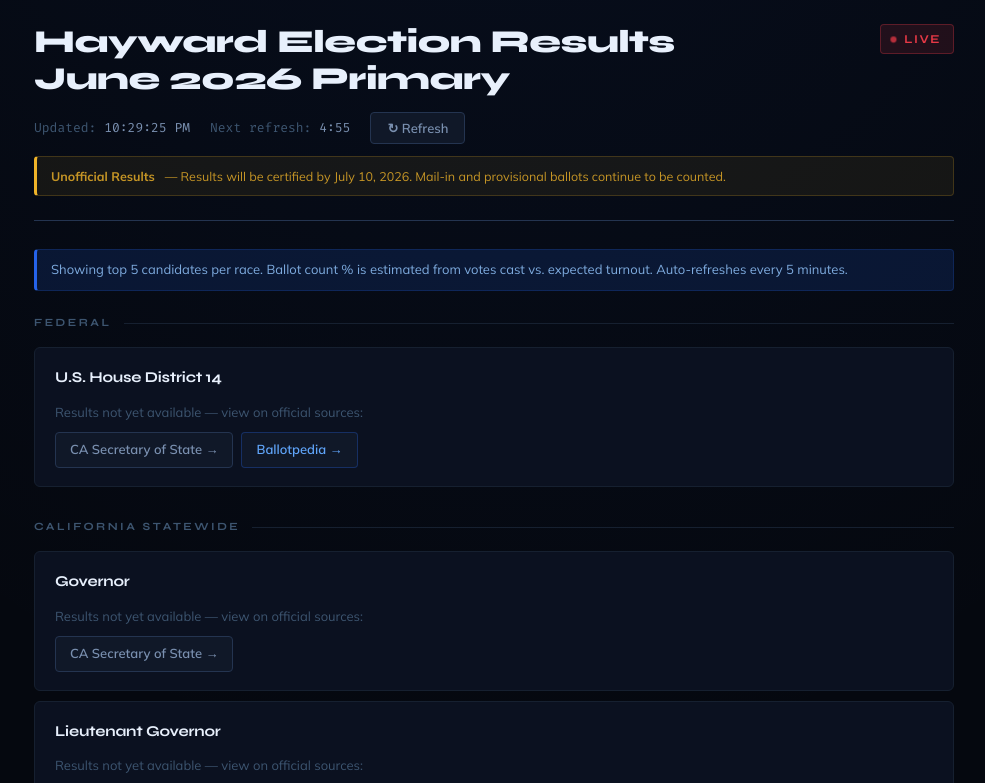
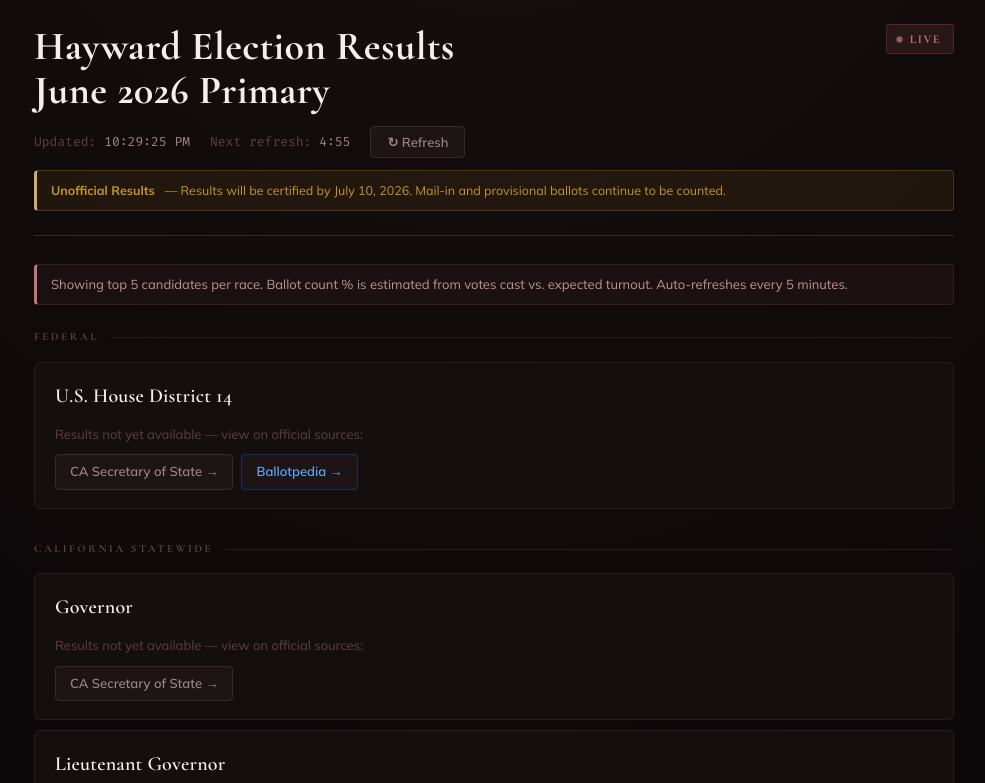
Before and after one commit to lisazacarias/election-tracker, a plain HTML site: page index.html in a window 1280 px wide. Shown: the top 783 px of the page, without its empty margins (146-1131 px from the left). Drawn offline with nearby package versions, Linux system fonts and the light colour scheme; no server answers.

Commit message:
Finish warm palette — remove remaining cold blue accents
- Info box border and text pulled into warm rose tones
- Leading candidate bar switched to dusty rose accent
- Non-leading candidate bars switched to warm burgundy
- Ballot count percentage and progress bar switched to warm gold

Generated with AI

Co-Authored-By: SLAC AI

```diff
--- a/index.html
+++ b/index.html
@@ -6,7 +6,7 @@
     <title>Hayward Election Results · June 2026</title>
     <link rel="preconnect" href="https://fonts.googleapis.com">
     <link rel="preconnect" href="https://fonts.gstatic.com" crossorigin>
-    <link href="https://fonts.googleapis.com/css2?family=Syne:wght@400;600;700;800&family=Mulish:wght@400;500;600;700&family=Fira+Code:wght@400;500;600&display=swap" rel="stylesheet">
+    <link href="https://fonts.googleapis.com/css2?family=Cormorant+Garamond:wght@500;600;700&family=Mulish:wght@400;500;600;700&family=Fira+Code:wght@400;500;600&display=swap" rel="stylesheet">
     <link rel="stylesheet" href="styles.css">
 </head>
 <body>
--- a/styles.css
+++ b/styles.css
@@ -1,23 +1,23 @@
-@import url('https://fonts.googleapis.com/css2?family=Syne:wght@400;600;700;800&family=Mulish:wght@400;500;600;700&family=Fira+Code:wght@400;500;600&display=swap');
+@import url('https://fonts.googleapis.com/css2?family=Cormorant+Garamond:wght@500;600;700&family=Mulish:wght@400;500;600;700&family=Fira+Code:wght@400;500;600&display=swap');
 
 :root {
-    --bg: #05080f;
-    --bg-card: #0b1120;
-    --bg-elevated: #101828;
-    --border: #162030;
-    --border-bright: #243450;
-    --accent: #e63946;
-    --accent-dim: rgba(230, 57, 70, 0.12);
-    --blue: #2563eb;
-    --blue-dim: rgba(37, 99, 235, 0.15);
-    --text: #c8d8f0;
-    --text-bright: #e8f0fc;
-    --text-muted: #3d5570;
-    --text-label: #7a90b0;
-    --gold: #f0b429;
-    --gold-dim: rgba(240, 180, 41, 0.12);
-    --silver: #6a7f98;
-    --green: #10b981;
+    --bg: #0d0809;
+    --bg-card: #150e0f;
+    --bg-elevated: #1c1415;
+    --border: #2a1a1b;
+    --border-bright: #3d2829;
+    --accent: #c2747a;
+    --accent-dim: rgba(194, 116, 122, 0.12);
+    --blue: #8fb4d4;
+    --blue-dim: rgba(143, 180, 212, 0.12);
+    --text: #e8dede;
+    --text-bright: #f5eeee;
+    --text-muted: #5c4042;
+    --text-label: #9e8283;
+    --gold: #d4a96a;
+    --gold-dim: rgba(212, 169, 106, 0.12);
+    --silver: #9a8a8b;
+    --green: #7dbfa0;
     --shadow: 0 4px 24px rgba(0, 0, 0, 0.6);
     --shadow-sm: 0 2px 8px rgba(0, 0, 0, 0.4);
 }
@@ -31,8 +31,8 @@ body {
     min-height: 100vh;
     line-height: 1.5;
     background-image:
-        radial-gradient(ellipse 80% 50% at 50% -20%, rgba(37, 99, 235, 0.08), transparent),
-        radial-gradient(ellipse 60% 40% at 80% 110%, rgba(230, 57, 70, 0.05), transparent);
+        radial-gradient(ellipse 80% 50% at 50% -20%, rgba(194, 116, 122, 0.07), transparent),
+        radial-gradient(ellipse 60% 40% at 80% 110%, rgba(212, 169, 106, 0.04), transparent);
 }
 
 .container {
@@ -58,12 +58,12 @@ header {
 }
 
 h1 {
-    font-family: 'Syne', sans-serif;
-    font-weight: 800;
-    font-size: clamp(22px, 4vw, 32px);
+    font-family: 'Cormorant Garamond', serif;
+    font-weight: 700;
+    font-size: clamp(26px, 5vw, 40px);
     color: var(--text-bright);
-    letter-spacing: -0.5px;
-    line-height: 1.15;
+    letter-spacing: 0.5px;
+    line-height: 1.1;
 }
 
 .live-badge {
@@ -74,7 +74,7 @@ h1 {
     border: 1px solid rgba(230, 57, 70, 0.3);
     padding: 5px 12px 5px 9px;
     border-radius: 4px;
-    font-family: 'Syne', sans-serif;
+    font-family: 'Cormorant Garamond', serif;
     font-weight: 700;
     font-size: 12px;
     letter-spacing: 1.5px;
@@ -148,13 +148,13 @@ h1 {
 }
 
 .info-box {
-    background: var(--blue-dim);
-    border: 1px solid rgba(37, 99, 235, 0.2);
-    border-left: 3px solid var(--blue);
+    background: rgba(194, 116, 122, 0.06);
+    border: 1px solid rgba(194, 116, 122, 0.15);
+    border-left: 3px solid var(--accent);
     padding: 10px 14px;
     border-radius: 4px;
     font-size: 13px;
-    color: rgba(147, 197, 253, 0.85);
+    color: rgba(232, 180, 182, 0.8);
     margin-bottom: 24px;
 }
 
@@ -171,7 +171,7 @@ h1 {
 }
 
 .section h2 {
-    font-family: 'Syne', sans-serif;
+    font-family: 'Cormorant Garamond', serif;
     font-weight: 700;
     font-size: 11px;
     letter-spacing: 2.5px;
@@ -214,11 +214,11 @@ h1 {
 .race-title-section { flex: 1; }
 
 .race-title {
-    font-family: 'Syne', sans-serif;
-    font-weight: 700;
-    font-size: 15px;
+    font-family: 'Cormorant Garamond', serif;
+    font-weight: 600;
+    font-size: 20px;
     color: var(--text-bright);
-    letter-spacing: -0.2px;
+    letter-spacing: 0.2px;
 }
 
 /* ── Ballot Count Status ── */
@@ -241,7 +241,7 @@ h1 {
     font-family: 'Fira Code', monospace;
     font-weight: 600;
     font-size: 26px;
-    color: var(--blue);
+    color: var(--gold);
     letter-spacing: -1px;
     line-height: 1;
 }
@@ -286,7 +286,7 @@ h1 {
 
 .ballot-progress-fill {
     height: 100%;
-    background: var(--blue);
+    background: var(--gold);
     border-radius: 2px;
     transition: width 0.6s ease;
 }
@@ -302,7 +302,7 @@ h1 {
     letter-spacing: 1px;
     text-transform: uppercase;
     white-space: nowrap;
-    font-family: 'Syne', sans-serif;
+    font-family: 'Cormorant Garamond', serif;
 }
 
 .status-badge.early-count {
@@ -394,7 +394,7 @@ h1 {
     font-size: 10px;
     font-weight: 700;
     letter-spacing: 0.5px;
-    font-family: 'Syne', sans-serif;
+    font-family: 'Cormorant Garamond', serif;
 }
 
 .incumbent {
@@ -404,18 +404,18 @@ h1 {
     font-size: 10px;
     font-weight: 700;
     letter-spacing: 0.5px;
-    font-family: 'Syne', sans-serif;
+    font-family: 'Cormorant Garamond', serif;
     background: rgba(16, 185, 129, 0.1);
     color: var(--green);
     border: 1px solid rgba(16, 185, 129, 0.25);
 }
 
-.party.Dem { background: rgba(37, 99, 235, 0.2); color: #60a5fa; border: 1px solid rgba(37, 99, 235, 0.3); }
-.party.Rep { background: rgba(220, 38, 38, 0.2); color: #f87171; border: 1px solid rgba(220, 38, 38, 0.3); }
+.party.Dem { background: rgba(143, 180, 212, 0.15); color: #8fb4d4; border: 1px solid rgba(143, 180, 212, 0.3); }
+.party.Rep { background: rgba(194, 116, 122, 0.15); color: #c2747a; border: 1px solid rgba(194, 116, 122, 0.3); }
 .party.NPP, .party.Grn, .party.Lib, .party.AI, .party.P-F {
-    background: rgba(100, 116, 139, 0.15);
-    color: #94a3b8;
-    border: 1px solid rgba(100, 116, 139, 0.25);
+    background: rgba(154, 138, 139, 0.15);
+    color: #9a8a8b;
+    border: 1px solid rgba(154, 138, 139, 0.25);
 }
 
 .votes {
@@ -448,12 +448,12 @@ h1 {
 
 .progress-fill {
     height: 100%;
-    background: #2d4a6e;
+    background: #5a3035;
     border-radius: 2px;
     transition: width 0.5s ease;
 }
 
-.progress-fill.leading { background: var(--blue); }
+.progress-fill.leading { background: var(--accent); }
 
 /* ── Show all / collapsed ── */
 .show-all-btn {
@@ -571,7 +571,7 @@ h1 {
 }
 
 .race-link-card h4 {
-    font-family: 'Syne', sans-serif;
+    font-family: 'Cormorant Garamond', serif;
     font-weight: 600;
     font-size: 13px;
     color: var(--text-bright);
@@ -618,7 +618,7 @@ h1 {
     color: var(--text);
     padding: 8px 0;
     border-bottom: 1px solid var(--border);
-    font-family: 'Syne', sans-serif;
+    font-family: 'Cormorant Garamond', serif;
 }
 
 .local-race-list li:last-child {
```
